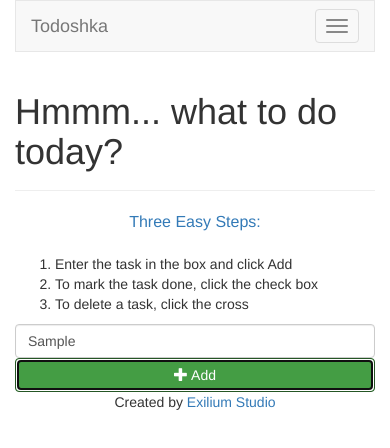
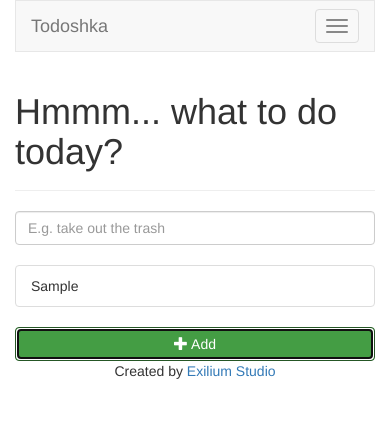
Before and after one commit to Kerthara/todoshka, a plain HTML site: page index.html in a window 390 px wide. Both pictures are taken after typing "Sample" into the empty fields and a click on the button "Add". Drawn offline with nearby package versions, Linux system fonts and the light colour scheme.

Commit message:
added add todo feature

```diff
--- a/index.html
+++ b/index.html
@@ -5,13 +5,14 @@
     <meta name="viewport" content="width=device-width, initial-scale=1.0">
 
     <link rel="stylesheet" href="http://netdna.bootstrapcdn.com/bootstrap/3.0.3/css/bootstrap.min.css">
+    <link rel="stylesheet" href="style.css">
   </head>
   <body>
     <div class="container">
       <!-- HEADER START -->
       <nav class="navbar navbar-default" role="navigation">
         <div class="navbar-header">
-          <button type="button" class="navbar-toggle" data-toggle="collapse" data-target="#bs-example-navbar-collapse-1">
+          <button type="button" class="navbar-toggle" data-toggle="collapse" data-target="#mycollapse">
             <span class="sr-only">Toggle navigation</span>
             <span class="icon-bar"></span>
             <span class="icon-bar"></span>
@@ -19,7 +20,7 @@
           </button>
           <a class="navbar-brand" href="#">Todoshka</a>
         </div>
-        <div class="collapse navbar-collapse" id="bs-example-navbar-collapse-1">
+        <div class="collapse navbar-collapse" id="mycollapse">
           <ul class="nav navbar-nav navbar-right">
             <li><a href="#">About</a></li>
           </ul>
@@ -34,7 +35,7 @@
       </div>
 
       <div class="row">
-        <div class="col-md-3">
+        <div class="col-md-3 hidden-xs">
           <p class="lead text-center text-primary">Three Easy Steps:</p>
           <ol>
             <li>Enter the task in the box and click Add</li>
@@ -43,10 +44,13 @@
           </ol>
         </div>
         <div class="col-md-6">
-          <input type="text" class="form-control" placeholder="E.g. take out the trash">
+          <input id="todoInput" type="text" class="form-control" placeholder="E.g. take out the trash">
+           <ul id="todoList" class="list-group">
+
+          </ul>
         </div>
         <div class="col-md-1">
-          <button type="button" class="btn btn-success btn-block"><span class="glyphicon glyphicon-plus"></span> Add</button>
+          <button id="addButton" type="button" class="btn btn-success btn-block"><span class="glyphicon glyphicon-plus"></span> Add</button>
         </div>
       </div>
 
@@ -61,5 +65,6 @@
 
     <script src="https://code.jquery.com/jquery.js"></script>
     <script src="http://netdna.bootstrapcdn.com/bootstrap/3.0.3/js/bootstrap.min.js"></script>
+    <script src="script.js"></script>
   </body>
 </html>
--- /dev/null
+++ b/script.js
@@ -0,0 +1,24 @@
+$(function() {
+
+	var todos = [];
+
+	$("#addButton").click(function() {
+		var todo = $("#todoInput").val();
+		if(todo.length > 0) {
+			todos.push(todo);
+			$("#todoInput").val("");
+
+			// generate todo list
+			var html = "";
+
+			for (var i = 0; i < todos.length; i++) {
+				var element = todos[i];
+				html += "<li class='list-group-item'>" + element + "</li>";
+			};
+
+			$("#todoList").html(html);
+		}
+
+	});
+
+});
--- /dev/null
+++ b/style.css
@@ -0,0 +1,3 @@
+#todoList {
+	margin-top: 20px;
+}
```
